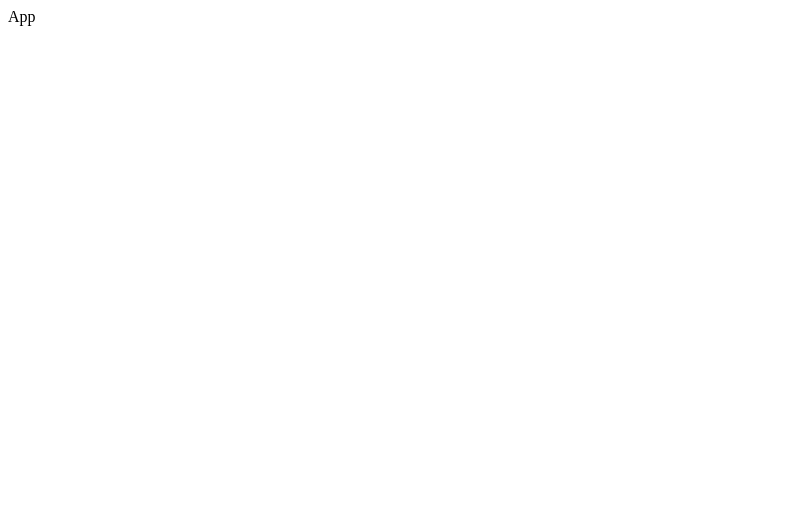
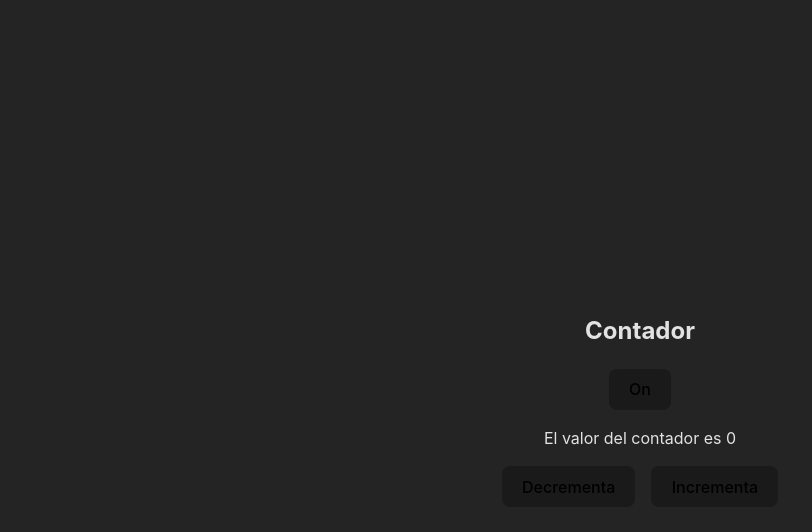
Before and after one commit to gorkavillara/react-g3-junio-2023, a React (Vite) app: page / in a window 1280 px wide. Shown: the top 532 px of the page, without its empty margins (0-812 px from the left). Built offline with nearby package versions, Linux system fonts and the light colour scheme.

Commit message:
Tema 12 - Performance y Web Vitals

```diff
--- a/package.json
+++ b/package.json
@@ -25,6 +25,7 @@
     "react-dom": "^18.2.0",
     "react-redux": "^8.1.1",
     "react-router-dom": "^6.14.0",
+    "web-vitals": "^3.4.0",
     "yup": "^1.2.0"
   },
   "devDependencies": {
--- a/src/App.tsx
+++ b/src/App.tsx
@@ -1,8 +1,9 @@
+import "./App.scss"
+import Contador from "./views/Contador/Contador"
+
 function App() {
     return (
-        <div>
-            App
-        </div>
+        <Contador />
     )
 }
 
--- a/src/main.tsx
+++ b/src/main.tsx
@@ -1,6 +1,12 @@
 import ReactDOM from "react-dom/client"
 import App from "./App"
+import { onCLS, onFID, onLCP } from "web-vitals"
+import "./index.css"
 
 ReactDOM.createRoot(document.getElementById("root") as HTMLElement).render(
     <App />
 )
+
+onCLS((info) => console.log(info))
+onFID(console.log)
+onLCP(console.log)
--- /dev/null
+++ b/src/views/Contador/Contador.tsx
@@ -0,0 +1,42 @@
+import { useState, useMemo, useCallback, memo } from "react"
+import { MonitorMemo } from "./Monitor"
+import Controles from "./Controles"
+
+const Monitor = memo(MonitorMemo)
+
+const obtenDoble = (numero: number) => {
+    let suma = 0
+    for (let i = 0; i < 12345678; i++) {
+        suma++
+    }
+    return numero * 2
+}
+
+const Contador = () => {
+    const [contador, setContador] = useState(0)
+    const [toggle, setToggle] = useState(true)
+
+    const dobleContador = useMemo(() => obtenDoble(contador), [contador])
+
+    const decrementa = useCallback(() => setContador((prev) => prev - 1), [])
+    const incrementa = useCallback(() => setContador((prev) => prev + 1), [])
+
+    // const decrementa = useCallback(() => setContador(contador - 1), [contador])
+    // const incrementa = useCallback(() => setContador(contador + 1), [contador])
+
+    return (
+        <div>
+            <h2>Contador</h2>
+            <button onClick={() => setToggle((prev) => !prev)}>
+                {toggle ? "On" : "Off"}
+            </button>
+            <Monitor contador={dobleContador} />
+            <Controles
+                decrementa={decrementa}
+                incrementa={incrementa}
+            />
+        </div>
+    )
+}
+
+export default Contador
--- /dev/null
+++ b/src/views/Contador/Controles.tsx
@@ -0,0 +1,17 @@
+import { memo } from "react"
+
+interface IProps {
+    decrementa: () => void
+    incrementa: () => void
+}
+
+const Controles = memo(({ decrementa, incrementa }: IProps) => {
+    return (
+        <div style={{ display: "flex", gap: "1rem" }}>
+            <button onClick={decrementa}>Decrementa</button>
+            <button onClick={incrementa}>Incrementa</button>
+        </div>
+    )
+})
+
+export default Controles
--- /dev/null
+++ b/src/views/Contador/Monitor.tsx
@@ -0,0 +1,19 @@
+import { memo } from "react"
+
+const calculoMuyGrande = () => {
+    const suma = 0
+    // for (let i = 0; i < 123456789; i++) {
+    //     suma++
+    // }
+    return suma
+}
+
+const MonitorBase = ({ contador }: { contador: number }) => {
+    calculoMuyGrande()
+    return <p>El valor del contador es {contador}</p>
+}
+
+const MonitorMemo = memo(MonitorBase)
+
+export default MonitorBase
+export { MonitorMemo }
--- /dev/null
+++ b/src/views/Listado/Listado.tsx
@@ -0,0 +1,5 @@
+const Listado = () => {
+    return <div>Listado</div>
+}
+
+export default Listado
```
Also changed, not shown: 1 other file (tests, documents, lock files or other folders).
